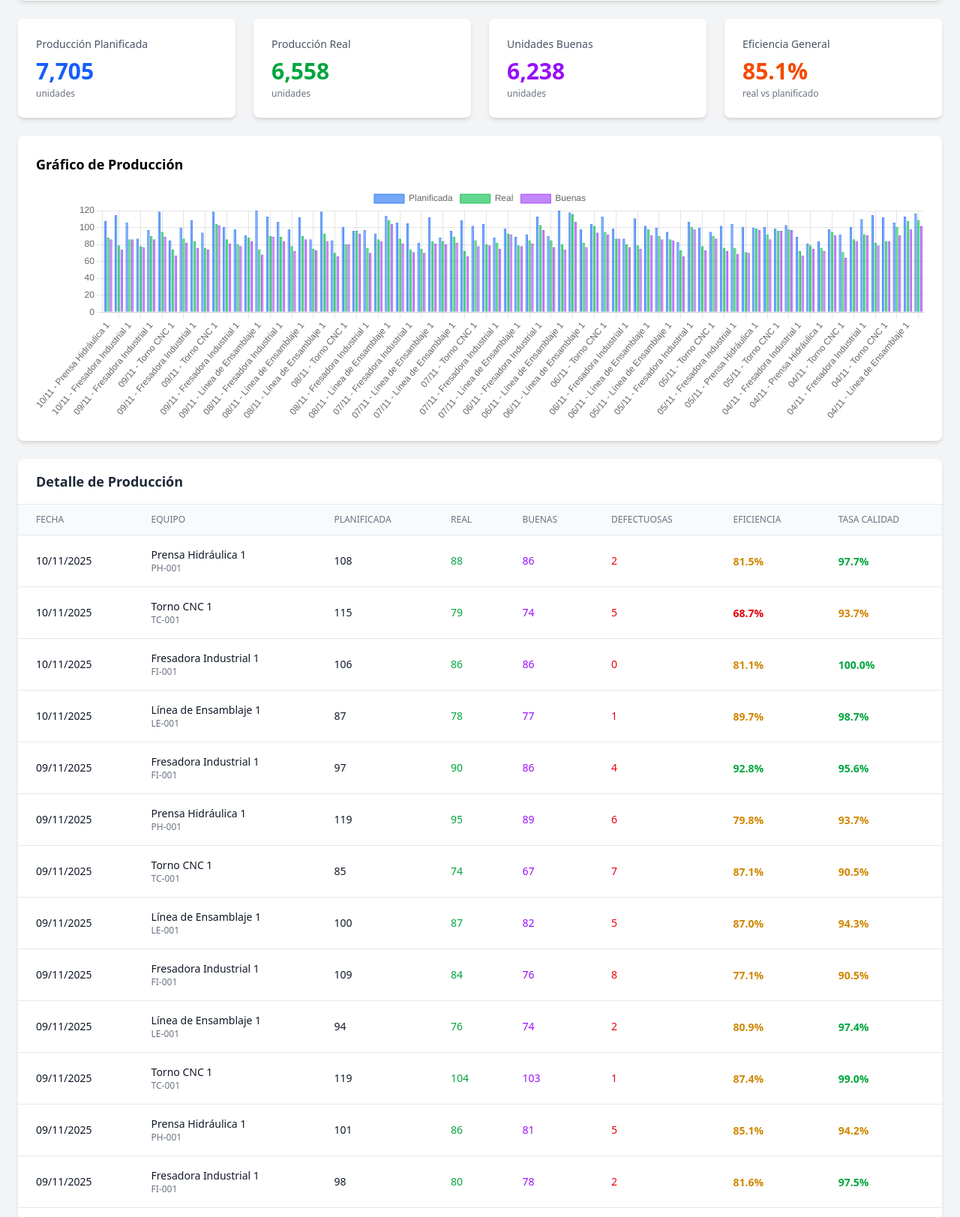
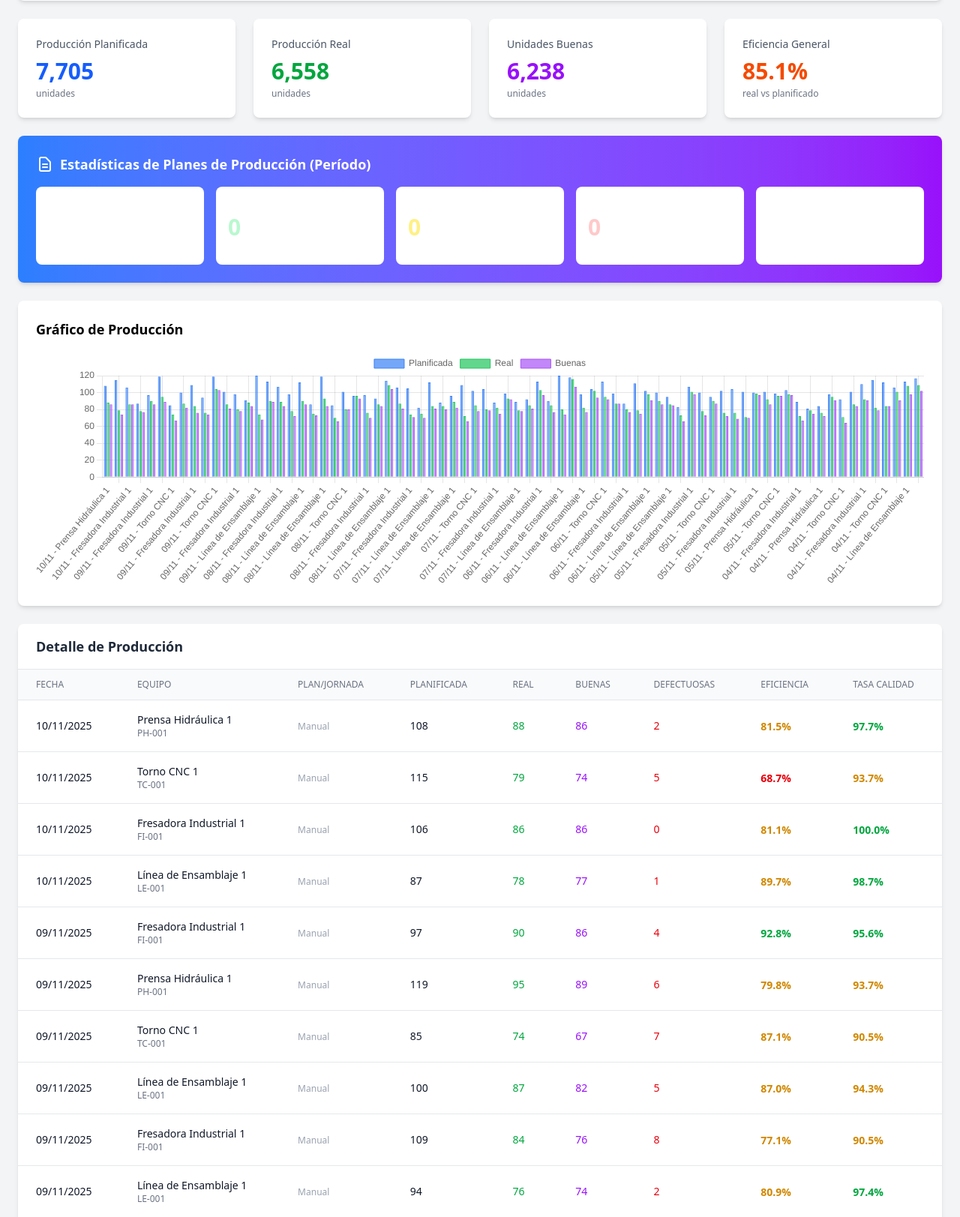
Before and after one commit to douglasDFH/kpi-dashboard, a Laravel app: page /reports/production in a window 1280 px wide. Shown: the part 321-1944 px from the top of the page at 75% size. Run offline with Laravel 12, Linux system fonts and the light colour scheme; a user stored in the database is signed in; data comes from the database, SQL or seed files in the repository; tables that the repository leaves empty hold one stand-in row (values such as "Sample post"); style sheets or scripts are compiled from the project's sources.

Commit message:
feat: Consolidar reportes con información de planes
- Agregar imports de ProductionPlan y WorkShift en ReportController
- Incluir estadísticas de planes en reporte de producción (total, completados, activos, cancelados)
- Mostrar planes del período con enlaces y estados
- Agregar columna Plan/Jornada en tabla de detalle con links
- Eager loading de relaciones plan y workShift en reportes
- Diseño visual mejorado con gradientes y tarjetas

Reportes ahora muestran:
 Datos históricos de production_data
 Planes de producción del período
 Vínculos entre datos reales y planificación
 Estadísticas consolidadas completas

```diff
--- a/app/Http/Controllers/ReportController.php
+++ b/app/Http/Controllers/ReportController.php
@@ -4,11 +4,14 @@
 
 use App\Models\Equipment;
 use App\Models\ProductionData;
+use App\Models\ProductionPlan;
+use App\Models\WorkShift;
 use App\Models\QualityData;
 use App\Models\DowntimeData;
 use App\Services\KpiService;
 use Illuminate\Http\Request;
 use Carbon\Carbon;
+use Illuminate\Support\Facades\DB;
 use Barryvdh\DomPDF\Facade\Pdf;
 use App\Http\Controllers\Traits\AuthorizesPermissions;
 
@@ -82,8 +85,8 @@
 
         $equipmentId = $request->equipment_id;
 
-        // Obtener datos de producción
-        $query = ProductionData::with('equipment')
+        // Obtener datos de producción con relaciones
+        $query = ProductionData::with(['equipment', 'plan', 'workShift'])
             ->whereBetween('production_date', [$startDate, $endDate])
             ->orderBy('production_date', 'desc');
 
@@ -92,6 +95,31 @@
         }
 
         $productionData = $query->get();
+
+        // Obtener estadísticas de planes en el período
+        $plansQuery = ProductionPlan::with('equipment')
+            ->where(function($q) use ($startDate, $endDate) {
+                $q->whereBetween('start_date', [$startDate, $endDate])
+                  ->orWhereBetween('end_date', [$startDate, $endDate])
+                  ->orWhere(function($q2) use ($startDate, $endDate) {
+                      $q2->where('start_date', '<=', $startDate)
+                         ->where('end_date', '>=', $endDate);
+                  });
+            });
+
+        if ($equipmentId) {
+            $plansQuery->where('equipment_id', $equipmentId);
+        }
+
+        $plans = $plansQuery->get();
+
+        $planStats = [
+            'total' => $plans->count(),
+            'completed' => $plans->where('status', 'completed')->count(),
+            'active' => $plans->where('status', 'active')->count(),
+            'cancelled' => $plans->where('status', 'cancelled')->count(),
+            'target_total' => $plans->sum('target_quantity'),
+        ];
 
         // Calcular totales
         $totals = [
@@ -115,7 +143,7 @@
             ];
         })->values();
 
-        return view('reports.production', compact('productionData', 'equipment', 'startDate', 'endDate', 'totals', 'equipmentId', 'chartData'));
+        return view('reports.production', compact('productionData', 'equipment', 'startDate', 'endDate', 'totals', 'equipmentId', 'chartData', 'planStats', 'plans'));
     }
 
     /**
--- a/resources/views/reports/production.blade.php
+++ b/resources/views/reports/production.blade.php
@@ -60,6 +60,83 @@
     </div>
 </div>
 
+<!-- Plan Statistics -->
+@if(isset($planStats))
+<div class="bg-gradient-to-r from-blue-500 to-purple-600 rounded-lg shadow-md p-6 mb-6">
+    <h3 class="text-lg font-semibold text-white mb-4 flex items-center">
+        <svg class="h-6 w-6 mr-2" fill="none" stroke="currentColor" viewBox="0 0 24 24">
+            <path stroke-linecap="round" stroke-linejoin="round" stroke-width="2" d="M9 12h6m-6 4h6m2 5H7a2 2 0 01-2-2V5a2 2 0 012-2h5.586a1 1 0 01.707.293l5.414 5.414a1 1 0 01.293.707V19a2 2 0 01-2 2z" />
+        </svg>
+        Estadísticas de Planes de Producción (Período)
+    </h3>
+    <div class="grid grid-cols-2 md:grid-cols-5 gap-4">
+        <div class="bg-white bg-opacity-20 backdrop-blur-sm rounded-lg p-4">
+            <p class="text-white text-opacity-80 text-sm">Total Planes</p>
+            <p class="text-3xl font-bold text-white">{{ $planStats['total'] }}</p>
+        </div>
+        <div class="bg-white bg-opacity-20 backdrop-blur-sm rounded-lg p-4">
+            <p class="text-white text-opacity-80 text-sm">Completados</p>
+            <p class="text-3xl font-bold text-green-200">{{ $planStats['completed'] }}</p>
+        </div>
+        <div class="bg-white bg-opacity-20 backdrop-blur-sm rounded-lg p-4">
+            <p class="text-white text-opacity-80 text-sm">Activos</p>
+            <p class="text-3xl font-bold text-yellow-200">{{ $planStats['active'] }}</p>
+        </div>
+        <div class="bg-white bg-opacity-20 backdrop-blur-sm rounded-lg p-4">
+            <p class="text-white text-opacity-80 text-sm">Cancelados</p>
+            <p class="text-3xl font-bold text-red-200">{{ $planStats['cancelled'] }}</p>
+        </div>
+        <div class="bg-white bg-opacity-20 backdrop-blur-sm rounded-lg p-4">
+            <p class="text-white text-opacity-80 text-sm">Meta Total</p>
+            <p class="text-3xl font-bold text-white">{{ number_format($planStats['target_total']) }}</p>
+            <p class="text-xs text-white text-opacity-70">unidades</p>
+        </div>
+    </div>
+
+    <!-- Plan Details -->
+    @if($plans->isNotEmpty())
+    <div class="mt-6 bg-white rounded-lg p-4 max-h-64 overflow-y-auto">
+        <h4 class="text-sm font-semibold text-gray-800 mb-3">Planes en el Período</h4>
+        <div class="space-y-2">
+            @foreach($plans as $plan)
+            <div class="flex items-center justify-between py-2 border-b border-gray-100 last:border-0">
+                <div class="flex-1">
+                    <a href="{{ route('production-plans.show', $plan) }}" class="text-sm font-medium text-blue-600 hover:text-blue-800 hover:underline">
+                        {{ $plan->product_name }}
+                    </a>
+                    <p class="text-xs text-gray-500">{{ $plan->equipment->name }} • {{ ucfirst($plan->shift) }}</p>
+                </div>
+                <div class="text-right mr-4">
+                    <p class="text-sm font-semibold text-gray-700">{{ number_format($plan->target_quantity) }}</p>
+                    <p class="text-xs text-gray-500">unidades</p>
+                </div>
+                <div>
+                    @php
+                        $statusColors = [
+                            'pending' => 'bg-gray-100 text-gray-800',
+                            'active' => 'bg-yellow-100 text-yellow-800',
+                            'completed' => 'bg-green-100 text-green-800',
+                            'cancelled' => 'bg-red-100 text-red-800',
+                        ];
+                        $statusLabels = [
+                            'pending' => 'Pendiente',
+                            'active' => 'Activo',
+                            'completed' => 'Completado',
+                            'cancelled' => 'Cancelado',
+                        ];
+                    @endphp
+                    <span class="px-2 py-1 text-xs font-semibold rounded-full {{ $statusColors[$plan->status] }}">
+                        {{ $statusLabels[$plan->status] }}
+                    </span>
+                </div>
+            </div>
+            @endforeach
+        </div>
+    </div>
+    @endif
+</div>
+@endif
+
 <!-- Production Chart -->
 <div class="bg-white rounded-lg shadow-md p-6 mb-6">
     <h3 class="text-lg font-semibold mb-4">Gráfico de Producción</h3>
@@ -77,6 +154,7 @@
                 <tr>
                     <th class="px-6 py-3 text-left text-xs font-medium text-gray-500 uppercase">Fecha</th>
                     <th class="px-6 py-3 text-left text-xs font-medium text-gray-500 uppercase">Equipo</th>
+                    <th class="px-6 py-3 text-left text-xs font-medium text-gray-500 uppercase">Plan/Jornada</th>
                     <th class="px-6 py-3 text-left text-xs font-medium text-gray-500 uppercase">Planificada</th>
                     <th class="px-6 py-3 text-left text-xs font-medium text-gray-500 uppercase">Real</th>
                     <th class="px-6 py-3 text-left text-xs font-medium text-gray-500 uppercase">Buenas</th>
@@ -92,6 +170,21 @@
                     <td class="px-6 py-4 whitespace-nowrap">
                         <div class="text-sm font-medium text-gray-900">{{ $prod->equipment->name }}</div>
                         <div class="text-xs text-gray-500">{{ $prod->equipment->code }}</div>
+                    </td>
+                    <td class="px-6 py-4 whitespace-nowrap text-sm">
+                        @if($prod->plan)
+                            <a href="{{ route('production-plans.show', $prod->plan) }}" class="text-blue-600 hover:text-blue-800 hover:underline">
+                                <div class="font-medium">📋 {{ Str::limit($prod->plan->product_name, 20) }}</div>
+                                <div class="text-xs text-gray-500">Plan #{{ $prod->plan->id }}</div>
+                            </a>
+                        @elseif($prod->workShift)
+                            <a href="{{ route('work-shifts.show', $prod->workShift) }}" class="text-purple-600 hover:text-purple-800 hover:underline">
+                                <div class="font-medium">⏱️ Jornada #{{ $prod->workShift->id }}</div>
+                                <div class="text-xs text-gray-500">{{ ucfirst($prod->workShift->shift_type) }}</div>
+                            </a>
+                        @else
+                            <span class="text-gray-400 text-xs">Manual</span>
+                        @endif
                     </td>
                     <td class="px-6 py-4 whitespace-nowrap text-sm text-gray-900">{{ number_format($prod->planned_production) }}</td>
                     <td class="px-6 py-4 whitespace-nowrap text-sm font-medium text-green-600">{{ number_format($prod->actual_production) }}</td>
@@ -114,7 +207,7 @@
                 </tr>
                 @empty
                 <tr>
-                    <td colspan="8" class="px-6 py-12 text-center text-gray-500">
+                    <td colspan="9" class="px-6 py-12 text-center text-gray-500">
                         No hay datos de producción en el período seleccionado
                     </td>
                 </tr>
```
